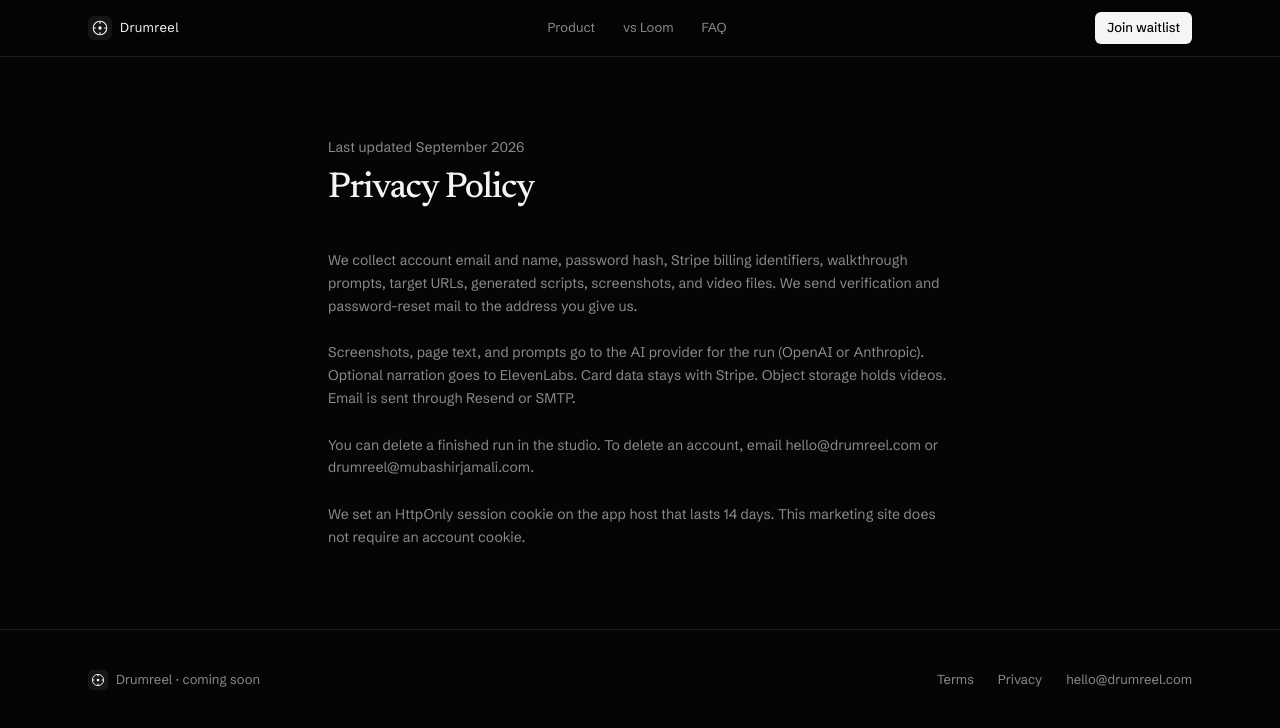
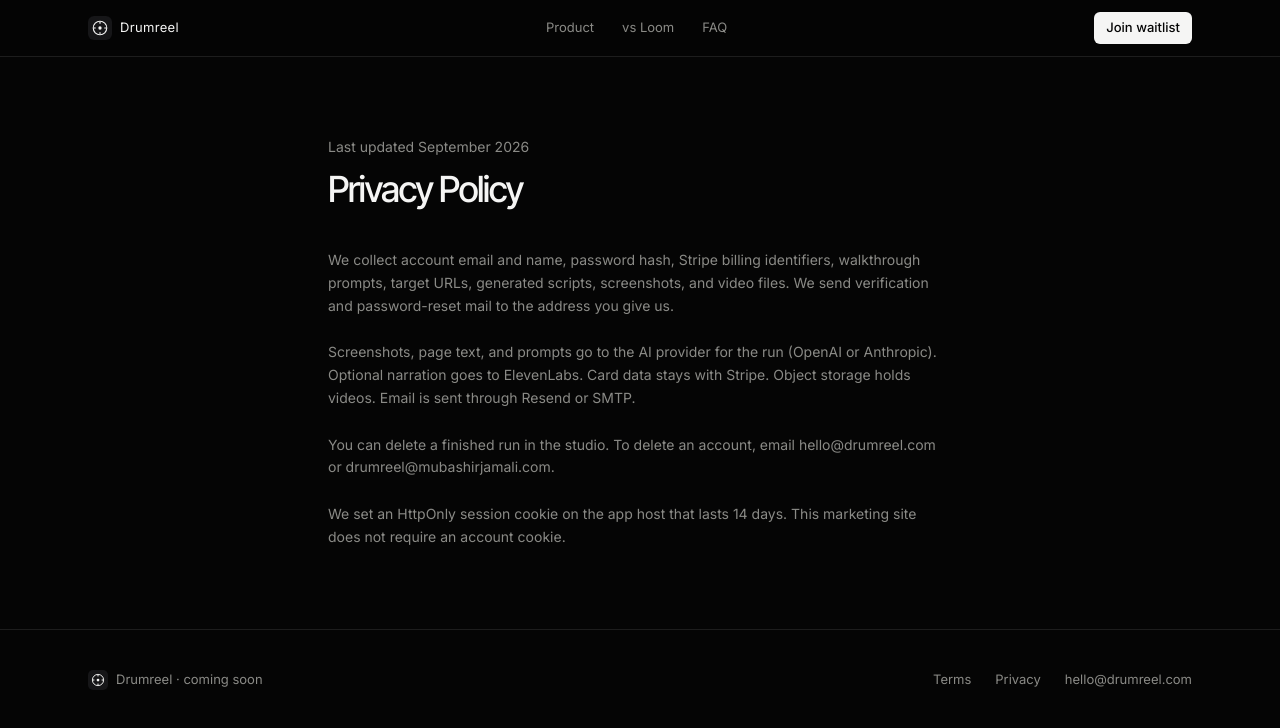
Before and after one commit to mubashirjamali101/drumreel.com, a Next.js app: page /privacy in a window 1280 px wide. Shown: the top 728 px of the page. Built offline with nearby package versions, Linux system fonts and the light colour scheme.

Commit message:
Switch to Inter / Inter Tight — clean sans, no serif

```diff
--- a/src/app/globals.css
+++ b/src/app/globals.css
@@ -16,9 +16,9 @@
   --color-cream-dim: var(--cream-dim);
   --color-line: var(--line);
   --color-accent: var(--accent);
-  --font-sans: var(--font-grotesk);
-  --font-serif: var(--font-newsreader);
-  --font-mono: var(--font-plex);
+  --font-sans: var(--font-inter);
+  --font-display: var(--font-inter-tight);
+  --font-mono: var(--font-inter);
 }
 
 html {
@@ -37,12 +37,10 @@
   color: #050505;
 }
 
-.serif {
-  font-family: var(--font-serif), "Times New Roman", serif;
-  font-optical-sizing: auto;
-  font-weight: 450;
-  letter-spacing: -0.032em;
-  font-variation-settings: "opsz" 72;
+.display {
+  font-family: var(--font-display), var(--font-sans), ui-sans-serif, system-ui, sans-serif;
+  font-weight: 500;
+  letter-spacing: -0.045em;
 }
 
 .glass {
--- a/src/app/layout.tsx
+++ b/src/app/layout.tsx
@@ -1,24 +1,16 @@
 import type { Metadata } from "next";
-import { IBM_Plex_Mono, Newsreader, Schibsted_Grotesk } from "next/font/google";
+import { Inter, Inter_Tight } from "next/font/google";
 import { site } from "@/lib/site";
 import "./globals.css";
 
-const sans = Schibsted_Grotesk({
-  variable: "--font-grotesk",
+const sans = Inter({
+  variable: "--font-inter",
   subsets: ["latin"],
 });
 
-const serif = Newsreader({
-  variable: "--font-newsreader",
+const display = Inter_Tight({
+  variable: "--font-inter-tight",
   subsets: ["latin"],
-  axes: ["opsz"],
-  style: ["normal", "italic"],
-});
-
-const mono = IBM_Plex_Mono({
-  variable: "--font-plex",
-  subsets: ["latin"],
-  weight: ["400", "500"],
 });
 
 export const metadata: Metadata = {
@@ -73,7 +65,7 @@
   return (
     <html
       lang="en"
-      className={`${sans.variable} ${serif.variable} ${mono.variable} h-full antialiased`}
+      className={`${sans.variable} ${display.variable} h-full antialiased`}
     >
       <body className="min-h-full bg-ink text-cream">
         <script type="application/ld+json" dangerouslySetInnerHTML={{ __html: JSON.stringify(jsonLd) }} />
--- a/src/app/not-found.tsx
+++ b/src/app/not-found.tsx
@@ -8,8 +8,8 @@
     <>
       <Header />
       <main className="mx-auto max-w-xl px-6 py-32 text-center">
-        <p className="font-mono text-[11px] text-cream-dim">404</p>
-        <h1 className="serif mt-4 text-4xl">That page is not on this reel.</h1>
+        <p className="text-[11px] tracking-[0.14em] text-cream-dim">404</p>
+        <h1 className="display mt-4 text-4xl">That page is not on this reel.</h1>
         <div className="mt-8 flex justify-center gap-3">
           <Link href="/" className="rounded-full border border-line px-5 py-3 text-sm text-cream-dim hover:text-cream">
             Home
--- a/src/app/opengraph-image.tsx
+++ b/src/app/opengraph-image.tsx
@@ -17,7 +17,7 @@
           background: "#0c0c0d",
           color: "#f3eee6",
           padding: "72px",
-          fontFamily: "Georgia, serif",
+          fontFamily: "ui-sans-serif, system-ui, -apple-system, Segoe UI, sans-serif",
         }}
       >
         <div style={{ display: "flex", alignItems: "center", gap: 16, fontSize: 28, letterSpacing: 2 }}>
--- a/src/app/privacy/page.tsx
+++ b/src/app/privacy/page.tsx
@@ -11,7 +11,7 @@
       <Header />
       <main className="mx-auto max-w-2xl px-6 py-20">
         <p className="text-sm text-cream-dim">Last updated September 2026</p>
-        <h1 className="serif mt-3 text-4xl">Privacy Policy</h1>
+        <h1 className="display mt-3 text-4xl">Privacy Policy</h1>
         <div className="mt-10 space-y-6 text-sm leading-relaxed text-cream-dim">
           <p>
             We collect account email and name, password hash, Stripe billing identifiers, walkthrough
--- a/src/app/terms/page.tsx
+++ b/src/app/terms/page.tsx
@@ -11,7 +11,7 @@
       <Header />
       <main className="mx-auto max-w-2xl px-6 py-20">
         <p className="text-sm text-cream-dim">Last updated September 2026</p>
-        <h1 className="serif mt-3 text-4xl">Terms of Service</h1>
+        <h1 className="display mt-3 text-4xl">Terms of Service</h1>
         <div className="mt-10 space-y-6 text-sm leading-relaxed text-cream-dim">
           <p>
             By creating an account or using Drumreel you agree to these terms. You must verify the email
--- a/src/components/prompt-stage.tsx
+++ b/src/components/prompt-stage.tsx
@@ -77,10 +77,10 @@
     <div className="grid lg:grid-cols-[minmax(0,0.95fr)_minmax(0,1.15fr)]">
       <div className="flex flex-col border-b border-white/10 p-5 lg:border-b-0 lg:border-r">
         <div className="flex items-center justify-between text-[11px] text-cream-dim">
-          <span className="font-mono">prompt</span>
+          <span className="tracking-[0.14em]">prompt</span>
           <span>you type this · we film it</span>
         </div>
-        <p className="mt-5 min-h-[7.5rem] font-mono text-[15px] leading-relaxed text-cream">
+        <p className="mt-5 min-h-[7.5rem] text-[15px] leading-relaxed text-cream">
           {typed}
           <span className="ml-0.5 inline-block h-4 w-px animate-pulse bg-cream align-middle" />
         </p>
@@ -142,7 +142,7 @@
             key={item.id}
             type="button"
             onClick={() => setIndex(i)}
-            className={`shrink-0 rounded-md px-2.5 py-1 font-mono text-[11px] ${
+            className={`shrink-0 rounded-md px-2.5 py-1 text-[11px] tracking-wide ${
               i === index ? "bg-white/15 text-cream" : "text-cream-dim hover:text-cream"
             }`}
           >
```
Also changed, not shown: src/app/page.tsx (+16 -16 lines).
